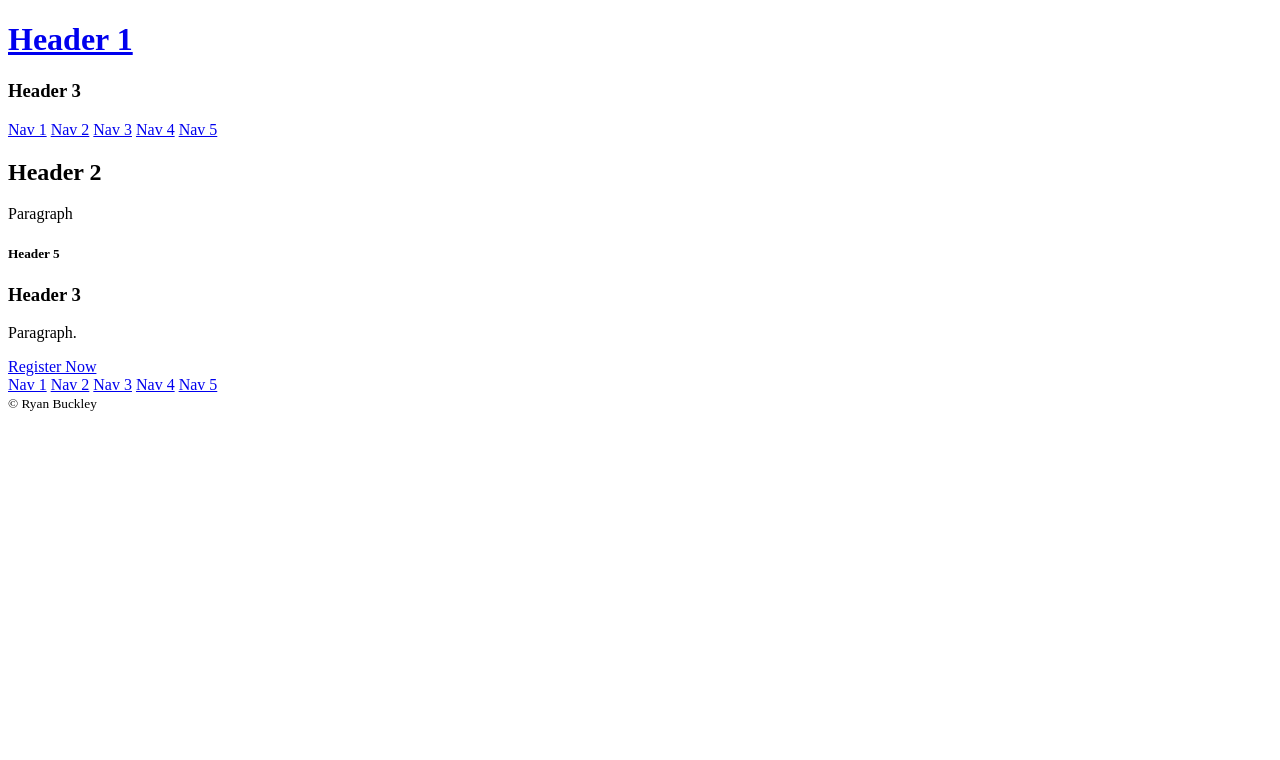
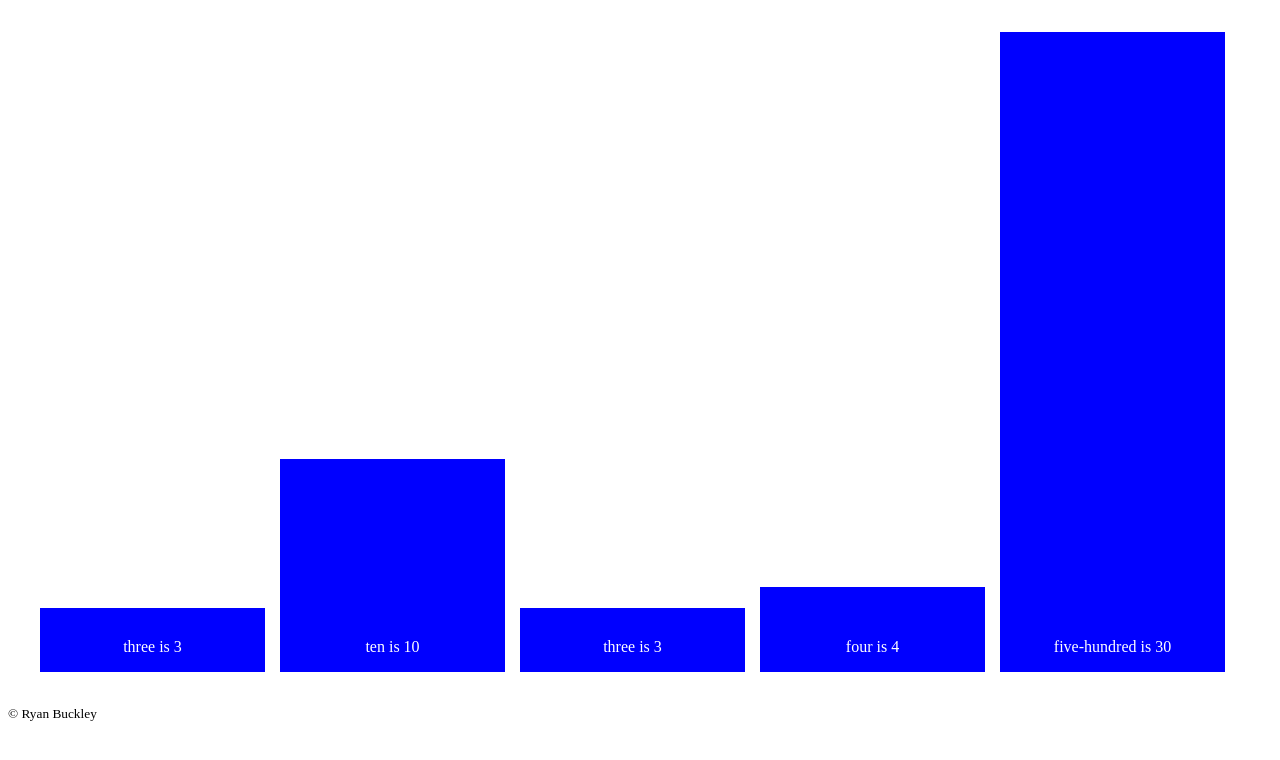
Before and after one commit to ryanbuckleyca/bar-chart, a website: page index.html in a window 1280 px wide. Drawn offline with nearby package versions, Linux system fonts and the light colour scheme.

Commit message:
First pass at JS script, template for CSS, and basic HTML

```diff
--- /dev/null
+++ b/drawBarChart.js
@@ -0,0 +1,85 @@
+// Bar Chart API
+
+//data = the data the chart should work from
+//options = an object which has options for the chart
+//element = a DOM element or jQuery element that the chart will render into
+function drawBarChart(data, options, element) {
+
+  //data is an array of arrays:
+  //[1, 2, 3, 4, 5], ['one', 'two', 'three', 'four', 'five']
+  let xValues = data[0]; //values
+  let xLabels = data[1]; //labels
+
+  //determine max value, then create multiplier to scale
+  let chartHeight = Math.max(...xValues);
+  let heightXer = window.innerHeight / chartHeight * .8;
+
+  var node = document.createElement("div");
+  node.id = "barChart";
+  node.style.display = "flex";
+  node.style.flexFlow = "row nowrap";
+  node.style.justifyContent = "space-evenly";
+  node.style.alignItems = "flex-end";
+  node.style.margin = "2em";
+  document.getElementById(element).appendChild(node);
+
+  let barTxtPos;
+  if(options["barPosition"] === "top") {
+    barTxtPos = "flex-start";
+  } else if(options["barPosition"] === "bottom") {
+    barTxtPos = "flex-end";
+  } else {
+    barTxtPos = "center";
+  }
+
+  for(let i = 0; i < xValues.length; i++) {
+    let barHeight = data[0][i] * heightXer;
+
+    // Create a CONTAINER COLUMN
+    // This way there could be multiple bars in a column
+    var node = document.createElement("div");
+    node.id = "bar" + i + "container";
+    node.style.display = "flex";
+    node.style.flexDirection = "column";
+    node.style.flex = 1;
+    node.style.margin = 0;
+    node.style.padding = 0;
+    document.getElementById("barChart").appendChild(node);
+
+  //LOOP
+    // Create each BAR inside
+    var node = document.createElement("div");
+    node.id = "bar" + i;
+    node.style.display = "flex";
+    node.style.flexDirection = "row";
+    node.style.justifyContent = "space-evenly";
+    node.style.alignItems = barTxtPos;
+    node.style.background = options["barColor"];
+    node.style.height = barHeight + "px";
+    node.style.marginRight = options["barSpacing"];
+    node.style.color = options["labelColor"];
+    document.getElementById("bar" + i + "container").appendChild(node);
+
+    // Create TEXT
+    var node = document.createElement("p");
+    node.innerHTML = xLabels[i] + " is " + xValues[i];
+    document.getElementById("bar" + i).appendChild(node);
+  //END LOOP
+
+  }
+
+  //DATA
+  //X-axis should show labels for each data value
+
+  //OPTIONS
+  //chartTitle: should be able to be set and shown dynamically
+  //chartTitleFontSize
+  //chartTitleFontColour
+
+  //Multiple Value (Stacked) bar charts. Allow the user to pass multiple values for each bar. Think about how you would need to structure this data compared to a single bar chart.
+  //This should also support all the features of the single bar chart, including
+    //Customizable bar colours, per value
+    //Customizable label colours
+  //Think about how you would need to structure your data to associate a label to each value
+    //Y-axis should show ticks at certain values
+}
--- a/index.html
+++ b/index.html
@@ -3,56 +3,30 @@
   <head>
     <meta charset="utf-8" />
     <title>Bar Chart lighthouse labs project</title>
-    <link rel="stylesheet" href="assets/stylesheets/main.css" />
+    <link rel="stylesheet" href="main.css" />
+    <script type="text/javascript" src="drawBarChart.js"></script>
     <script type="text/javascript" src="http://ajax.googleapis.com/ajax/libs/jquery/1.6.2/jquery.min.js"> </script>
   </head>
   <body>
-    <header>
-      <h1>
-        <a href="index.html">Header 1</a>
-      </h1>
-      <h3>Header 3</h3>
-
-      <nav>
-        <a href="#">Nav 1</a>
-        <a href="#nav2">Nav 2</a>
-        <a href="#">Nav 3</a>
-        <a href="#">Nav 4</a>
-        <a href="#">Nav 5</a>
-      </nav>
-    </header>
-    <section>
-      <h2>Header 2</h2>
-      <p>Paragraph</p>
-    </section>
-    <section>
-
-      <section>
-        <a name="#nav2">
-          <h5>Header 5</h5>
-          <h3>Header 3</h3>
-        </a>
-        <p>Paragraph.</p>
+      <script type="text/javascript">
+        $(function() {
+          drawBarChart(
+            [[3, 10, 3, 4, 30], ['three', 'ten', 'three', 'four', 'five-hundred']],
+            {"barColor": "blue",
+            "barPosition": "bottom",
+            "barSpacing": "15px",
+            "labelColor": "white",
+            "yAxis": "Y Values",
+            "xAxis": "X Values"},
+            "graphArea"
+          );
+        });
+      </script>
+      <section id="graphArea">
+        <!-- placeholder -->
       </section>
-      <section>
-
-        <a href="register.html">Register Now</a>
-
-      </section>
-
-
-    </section>
     <footer>
-      <nav>
-        <a href="#">Nav 1</a>
-        <a href="#nav2">Nav 2</a>
-        <a href="#">Nav 3</a>
-        <a href="#">Nav 4</a>
-        <a href="#">Nav 5</a>
-      </nav>
-
       <small>&copy; Ryan Buckley</small>
-
     </footer>
 
   </body>
--- /dev/null
+++ b/main.css
@@ -0,0 +1 @@
+/* to do */
```
